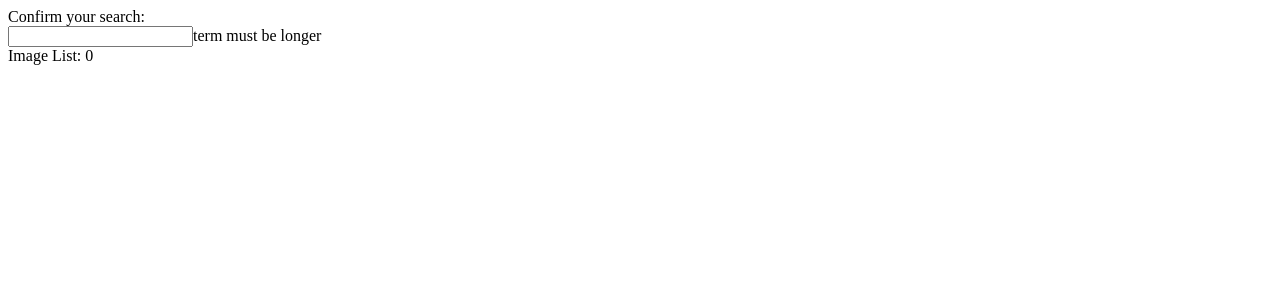
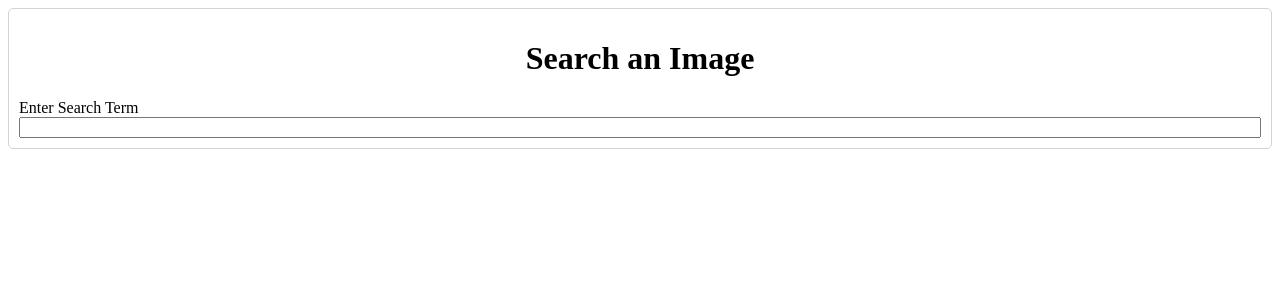
Before and after one commit to KhorallyPierre/image-search, a React (Create React App) app: page / in a window 1280 px wide. Shown: the top 300 px of the page. Built offline with nearby package versions, Linux system fonts and the light colour scheme.

Commit message:
image rendering, css styling

```diff
--- /dev/null
+++ b/src/components/ImageList.css
@@ -0,0 +1,10 @@
+.image-list {
+    columns: 6 200px;
+    column-gap: 10px;
+}
+
+img {
+    width: 100%;
+    margin-bottom:30px;
+    margin-top: 30px;
+}
--- a/src/components/ImageList.js
+++ b/src/components/ImageList.js
@@ -1,6 +1,13 @@
+import ImageShow from "./ImageShow";
+import './ImageList.css'
 
 function ImageList({images}) {
-    return <div> Image List: {images.length} </div>
+    // anytime we run a mapping function (or any method on an arra) a key prop is needed on the return element
+    // the key prop needs to be on the top most element
+    const renderedImages = images.map((image)=> {
+        return <ImageShow key={image.id} image={image}/>
+    });
+    return <div className="image-list"> {renderedImages} </div>
 }
 
 export default ImageList
--- a/src/components/ImageShow.js
+++ b/src/components/ImageShow.js
@@ -1,6 +1,10 @@
 
-function ImageShow() {
-    return <div> ImageShow</div>
+function ImageShow({ image }) {
+    console.log(image, "this is the image url")
+    return <div>
+        <img src={image.urls.small} alt={image.alt_description}/>
+    </div>;
+
 }
 
-export default ImageShow
+export default ImageShow;
--- /dev/null
+++ b/src/components/SearchBar.css
@@ -0,0 +1,15 @@
+.search-bar {
+    border: 1px solid lightgray;
+    border-radius: 5px;
+    padding: 10px
+}
+
+.search-bar form {
+    display: flex;
+    flex-direction: column;
+}
+
+.title {
+    text-align: center;
+
+}
--- a/src/components/SearchBar.js
+++ b/src/components/SearchBar.js
@@ -1,4 +1,5 @@
 import {useState} from 'react';
+import './SearchBar.css'
 
 function SearchBar({onSubmit}) {
     const [term, setTerm] = useState('');
@@ -14,12 +15,13 @@ function SearchBar({onSubmit}) {
         setTerm(event.target.value)
     }
     return (
-    <div>
+    <div className="search-bar">
+        <h1 className="title"> Search an Image</h1>
         {/* submit events are automatically triggered with forms in the browser */}
         <form onSubmit={(handleFormSubmit)}>
-            Confirm your search: {term} <br/>
+           <label> Enter Search Term</label>
             <input value={term} onChange={handleChange}/>
-            {term < 3 &&'term must be longer'}
+
         </form>
 
 
```
